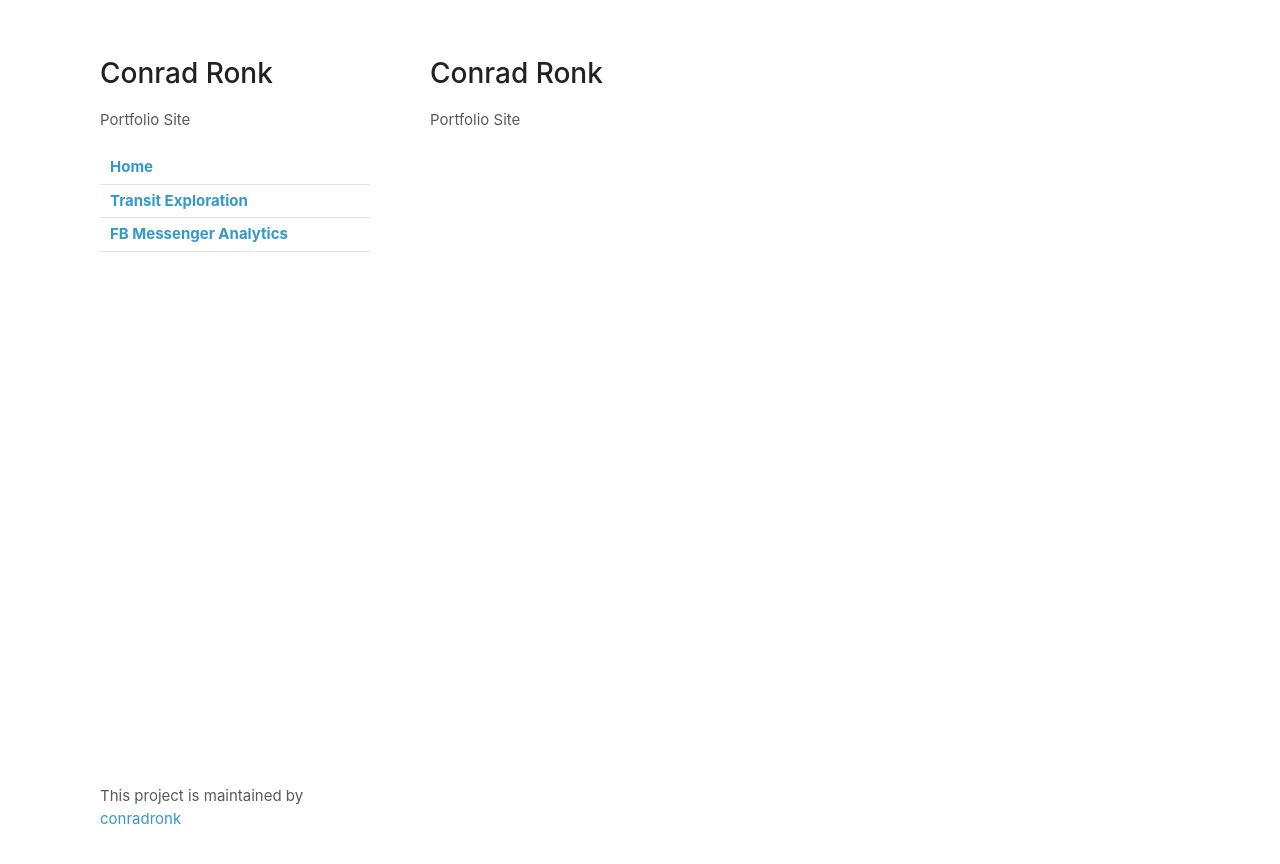
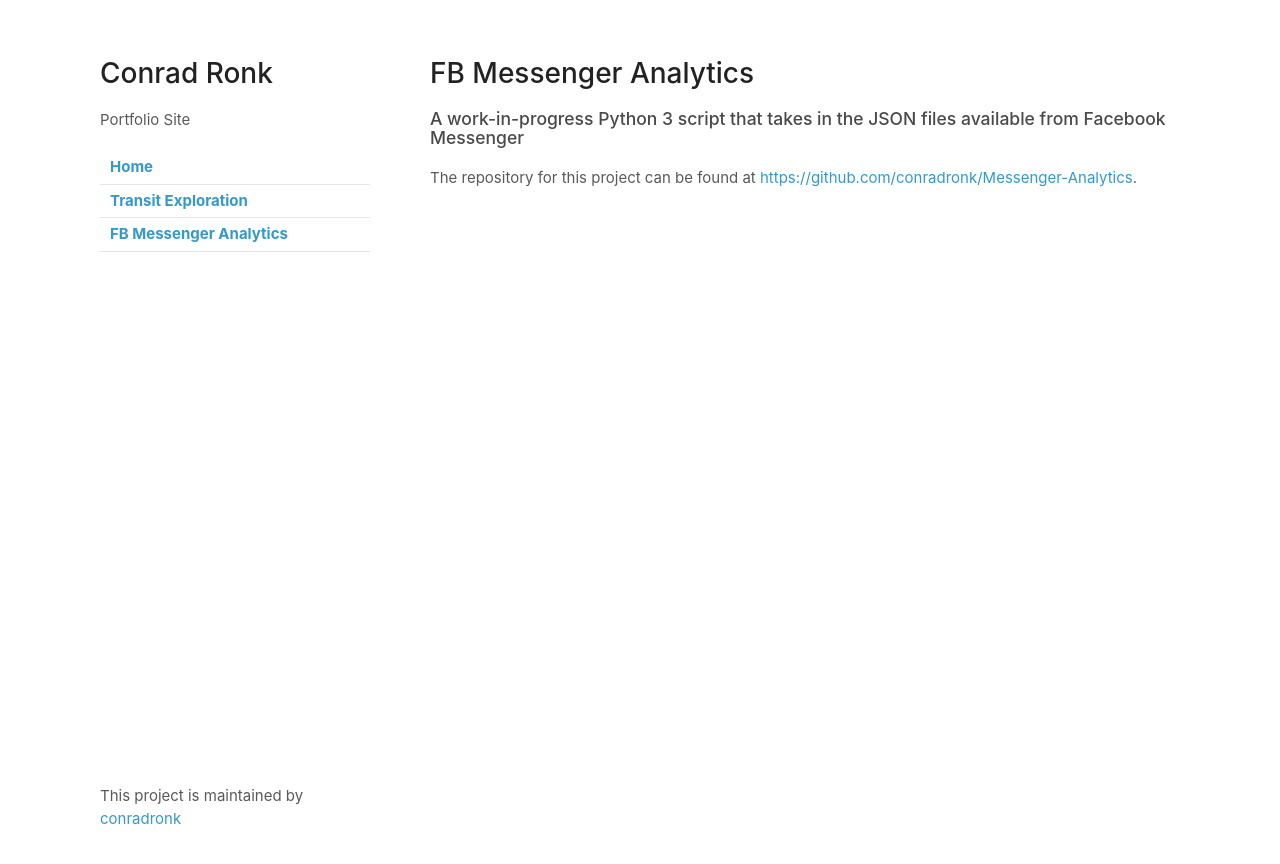
Before and after one commit to conradronk/Messenger-Analytics, a Jekyll site: the page built from index.md, in a window 1280 px wide. Shown: the top 864 px of the page. Built offline with Jekyll 4.4.1, drawn with Linux system fonts in a browser that asks for light colours; our own code applies the rules of GitHub Pages for plain Markdown files.

Commit message:
Update index.md

```diff
--- a/index.md
+++ b/index.md
@@ -1,5 +1,8 @@
 ---
 layout: default
 ---
-# {{site.title}}
-{{site.description}}
+
+# FB Messenger Analytics
+### A work-in-progress Python 3 script that takes in the JSON files available from Facebook Messenger
+
+The repository for this project can be found at <https://github.com/conradronk/Messenger-Analytics>.
```
